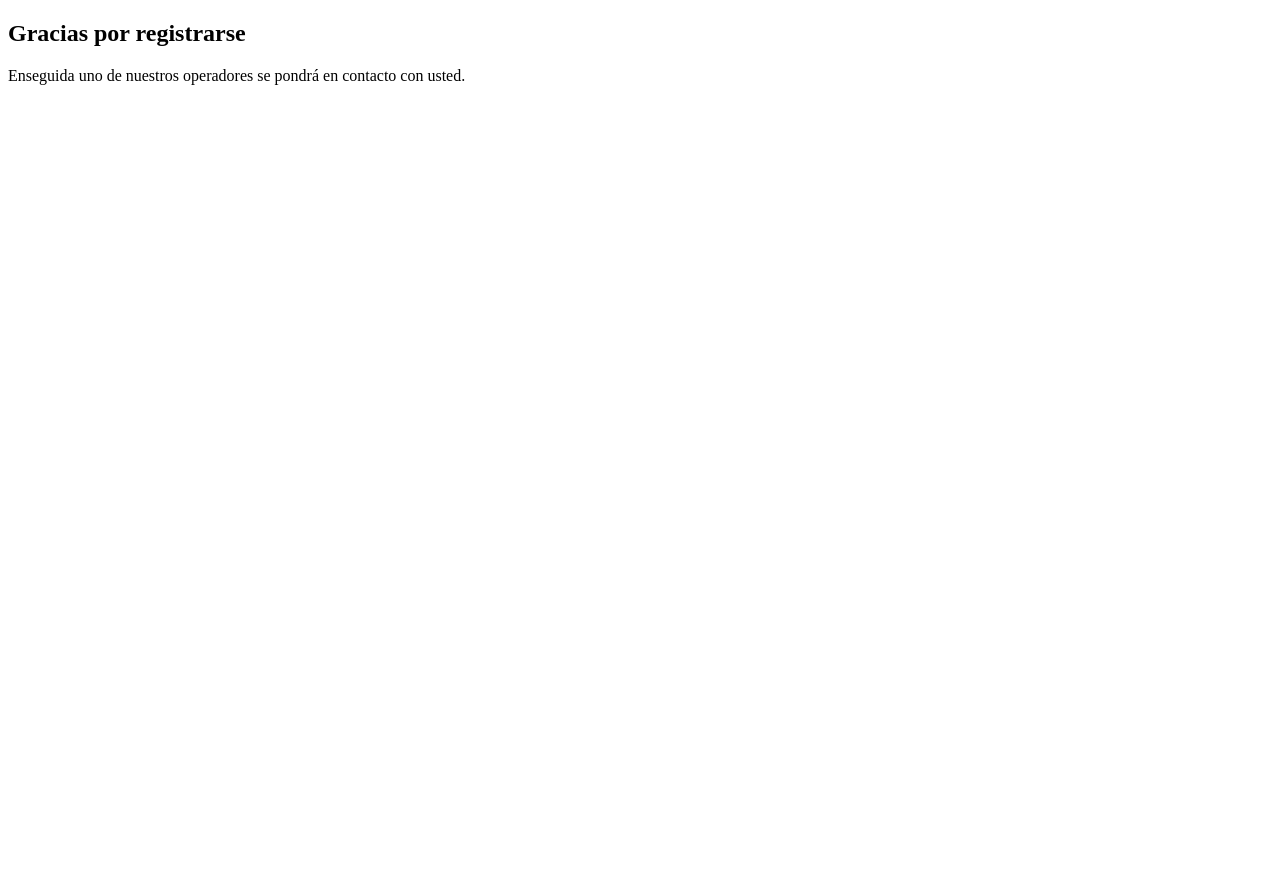
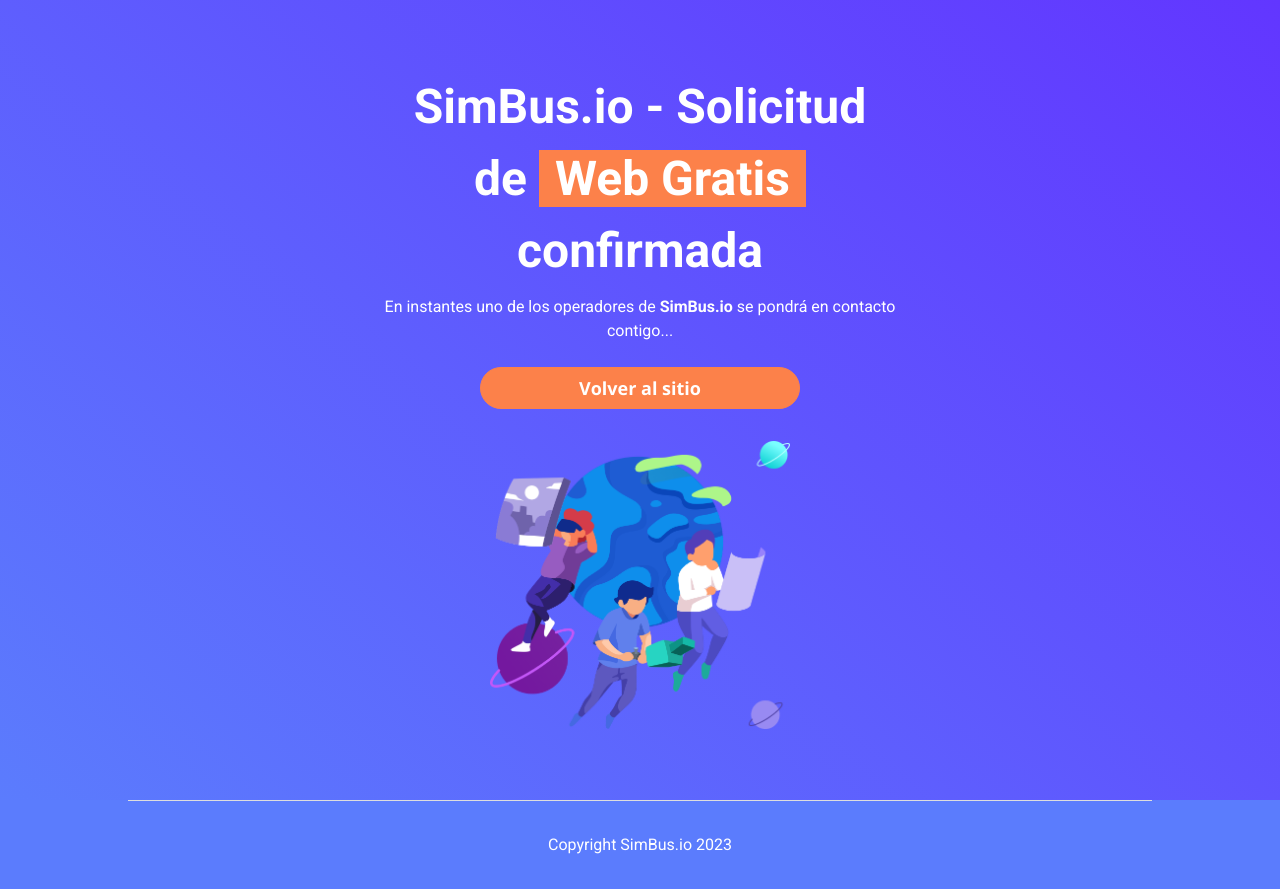
Before and after one commit to pablospata/simbus-landing-free, a plain HTML site: page gracias.html in a window 1280 px wide. Before the commit the page ends 800 px from the top, so only its background shows below. Drawn offline with nearby package versions, Linux system fonts and the light colour scheme.

Commit message:
Agregar pagina de gracias

```diff
--- a/gracias.html
+++ b/gracias.html
@@ -1,12 +1,43 @@
 <!DOCTYPE html>
-<html lang="en">
+<html lang="es">
+
 <head>
     <meta charset="UTF-8">
     <meta name="viewport" content="width=device-width, initial-scale=1.0">
-    <title>Gracias</title>
+    <link rel="preconnect" href="https://fonts.googleapis.com">
+    <link rel="preconnect" href="https://fonts.gstatic.com" crossorigin>
+    <link href="https://fonts.googleapis.com/css2?family=Roboto:wght@400;500;700&display=swap" rel="stylesheet">
+    <link href="https://fonts.googleapis.com/css2?family=Montserrat:wght@400;500;700&display=swap" rel="stylesheet">
+    <link href="https://fonts.googleapis.com/css2?family=Open+Sans:wght@400;500;700&display=swap" rel="stylesheet">
+
+    <link rel="stylesheet" href="https://cdnjs.cloudflare.com/ajax/libs/font-awesome/5.15.3/css/all.min.css" />
+
+    <link rel="stylesheet" href="style-gratis.css">
+    <link rel="shortcut icon" href="./assets/img/favicon.ico" type="image/x-icon">
+
+    <title>Tu Web Gratis - SimBus.io</title>
+
+    <script src="./script.js" defer></script>
 </head>
+
 <body>
-    <h2>Gracias por registrarse</h2>
-    <p>Enseguida uno de nuestros operadores se pondrá en contacto con usted.</p>
+    <main>
+        <section id="gracias">
+
+            <div class="contenido">
+                <h1>SimBus.io - Solicitud de <span id="naranja">Web Gratis</span> confirmada</h1>
+                <p>En instantes uno de los operadores de <b>SimBus.io</b> se pondrá en contacto contigo...</p>
+                <a href="./pagina-web-gratis">Volver al sitio</a>
+            </div>
+            <img src="./assets/world.png" id="world" alt="">
+        </section>
+        <footer>
+            <section>
+                <div class="copyright">
+                    <p>Copyright SimBus.io 2023</p>
+                </div>
+            </section>
+        </footer>
 </body>
+
 </html>
--- a/style-gratis.css
+++ b/style-gratis.css
@@ -143,12 +143,32 @@ button.select.active:hover {
     font-weight: 500;
 }
 
-#hero {
+#hero,
+#gracias {
     height: 120vh;
     padding: var(--main-padding);
     flex-direction: column;
     justify-content: center;
     text-align: center;
+}
+
+#gracias {
+    height: 100vh;
+}
+
+#gracias .contenido {
+    max-width: 32rem;
+    display: flex;
+    flex-direction: column;
+    gap: .5rem;
+    align-items: center;
+    justify-content: center;
+}
+
+#gracias img{
+    width: 70%;
+    max-width: 300px;
+    margin-top: 2rem;
 }
 
 #fondo1 {
@@ -201,7 +221,8 @@ button.select.active:hover {
 
 #hero form #email,
 #hero form #phone,
-#hero form #submit {
+#hero form #submit,
+#gracias a {
     width: 100%;
     max-width: 32.5rem;
     border: none;
@@ -221,7 +242,8 @@ button.select.active:hover {
     font-weight: 500;
 }
 
-#hero form #submit {
+#hero form #submit,
+#gracias a {
     font-family: 'Roboto', sans-serif;
     font-family: 'Open Sans', sans-serif;
     font-size: 1.125rem;
@@ -233,6 +255,11 @@ button.select.active:hover {
     cursor: pointer;
     transition: background-color 0.3s ease;
     padding: .5rem;
+}
+
+#gracias a {
+    margin-top: 1rem;
+    max-width: 20rem;
 }
 
 #hero form #submit:hover {
```
